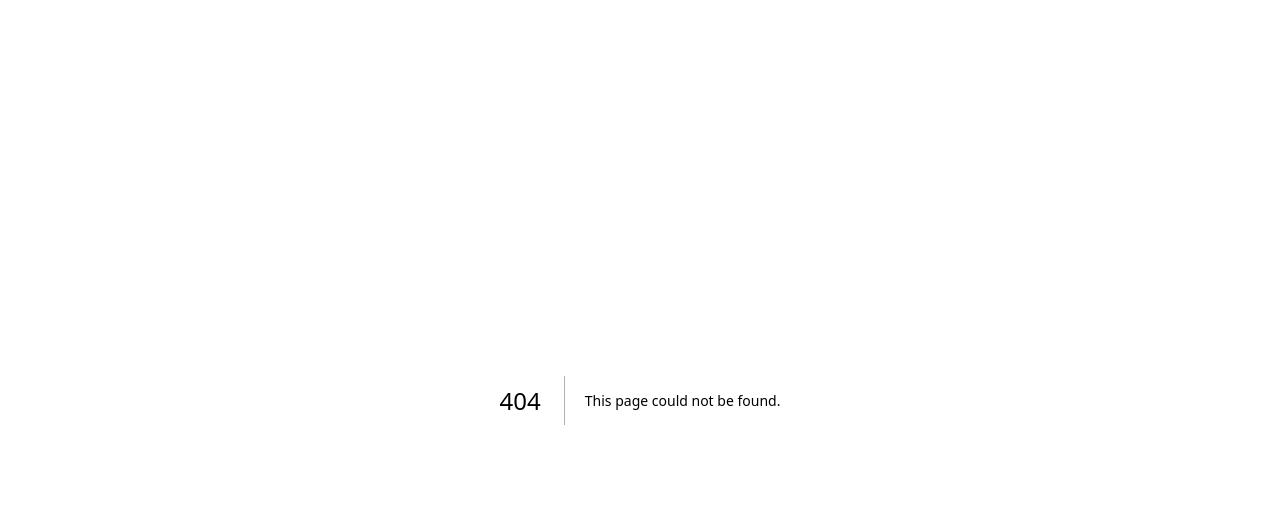
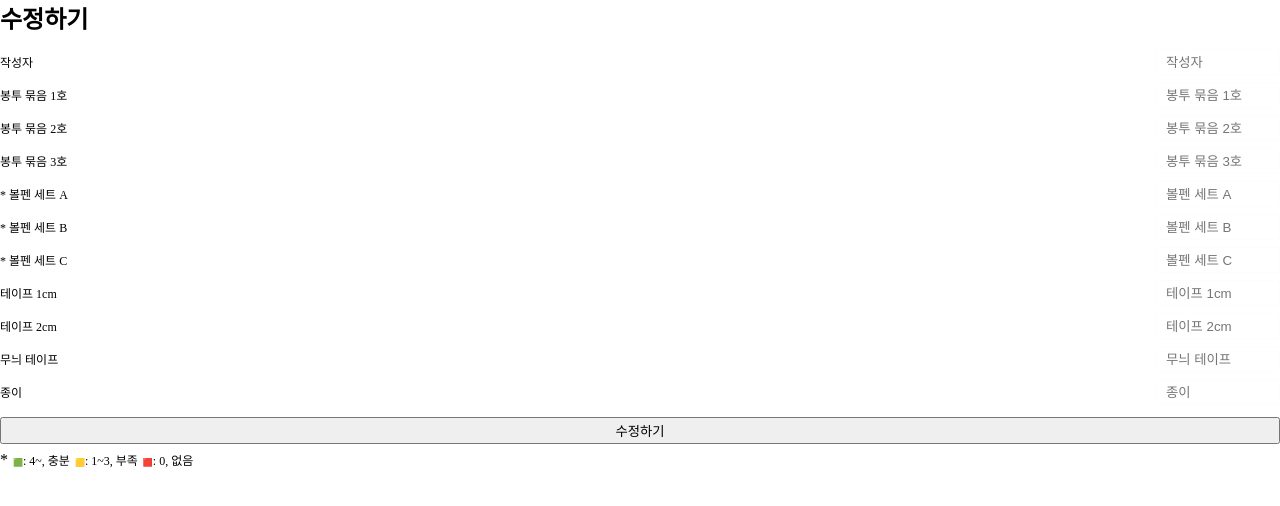
Before and after one commit to AngryDoggaebi/Inventory-Management, a Next.js app: page /inventory/SSG/1/edit in a window 1280 px wide. Before the commit this address had no page. Shown: the top 506 px of the page. Built offline with nearby package versions, Linux system fonts and the light colour scheme.

Commit message:
ssg test 추가

```diff
--- /dev/null
+++ b/pages/inventory/SSG/[id]/edit.js
@@ -0,0 +1,207 @@
+import { patchHandler } from '@/utill/api/patch';
+import { postHandler } from '@/utill/api/post';
+import axios from 'axios';
+import { useParams } from 'next/navigation';
+import { useRouter } from 'next/router';
+import React, { useEffect, useState } from 'react';
+import { useDispatch, useSelector } from 'react-redux';
+import { reRandering } from '@/redux/daily';
+
+const Edit = ({ res }) => {
+  const dispatch = useDispatch();
+  const params = useParams();
+  const [originalData, setOriginalData] = useState(); // 수정 전 값
+  const formattedToday = useSelector(state => state.formattedTodaySlice);
+  const router = useRouter();
+  const [inputData, setInputData] = useState({
+    aditor: '',
+    saftybag_1: '',
+    saftybag_2: '',
+    saftybag_3: '',
+    pen_A: '',
+    pen_B: '',
+    pen_C: '',
+    opp_1: '',
+    opp_2: '',
+    opp_pattern: '',
+    paper: '',
+  }); // 수정할 값
+
+  useEffect(() => {
+    if (res) {
+      setOriginalData(res);
+      // 기본값 저장
+      setInputData({
+        ...inputData,
+        aditor: res.data.aditor,
+        saftybag_1: res.data.saftybag_1,
+        saftybag_2: res.data.saftybag_2,
+        saftybag_3: res.data.saftybag_3,
+        pen_A: res.data.pen_A,
+        pen_B: res.data.pen_B,
+        pen_C: res.data.pen_C,
+        opp_1: res.data.opp_1,
+        opp_2: res.data.opp_2,
+        opp_pattern: res.data.opp_pattern,
+        paper: res.data.paper,
+      });
+    }
+  }, [res]);
+
+  const inputHandler = e => {
+    const { value, name } = e.target;
+    setInputData({ ...inputData, [name]: value });
+  };
+
+  const onClickHandler = async () => {
+    // 데이터 수정중 삭제한 후 수정버튼 클릭한 경우
+    // 데이터 존재하는지 확인
+    await axios.get(`/api/dailyapi/edit?id=${params.id}`).then(res => {
+      // 데이터 존재시 patch 요청
+      if (res.data !== null) {
+        patchHandler(params.id, inputData).then(() => {
+          router.push('/inventory');
+        });
+      }
+      // 데이터 존재하지 않는 경우 post 요청
+      else {
+        postHandler(formattedToday, inputData).then(() => {
+          dispatch(reRandering());
+        });
+      }
+    });
+  };
+
+  return (
+    <form className="post-edit-input-form">
+      <div className="post-title">
+        <h2>수정하기</h2>
+        <div id="edit-date">{originalData && originalData.date}</div>
+      </div>
+      <div className="post-input">
+        <div className="post-input1">
+          <div className="input-wrapper">
+            <span className="input-name">작성자</span>
+            <input
+              placeholder="작성자"
+              name="aditor"
+              defaultValue={originalData && originalData.data.aditor}
+              onChange={e => inputHandler(e)}
+            />
+          </div>
+          <div className="input-wrapper">
+            <span className="input-name">봉투 묶음 1호</span>
+            <input
+              placeholder="봉투 묶음 1호"
+              name="saftybag_1"
+              defaultValue={originalData && originalData.data.saftybag_1}
+              onChange={e => inputHandler(e)}
+            />
+          </div>
+          <div className="input-wrapper">
+            <span className="input-name">봉투 묶음 2호</span>
+            <input
+              placeholder="봉투 묶음 2호"
+              name="saftybag_2"
+              defaultValue={originalData && originalData.data.saftybag_2}
+              onChange={e => inputHandler(e)}
+            />
+          </div>
+          <div className="input-wrapper">
+            <span className="input-name">봉투 묶음 3호</span>
+            <input
+              placeholder="봉투 묶음 3호"
+              name="saftybag_3"
+              defaultValue={originalData && originalData.data.saftybag_3}
+              onChange={e => inputHandler(e)}
+            />
+          </div>
+          <div className="input-wrapper">
+            <span className="input-name">* 볼펜 세트 A</span>
+            <input
+              placeholder="볼펜 세트 A"
+              name="pen_A"
+              defaultValue={originalData && originalData.data.pen_A}
+              onChange={e => inputHandler(e)}
+            />
+          </div>
+          <div className="input-wrapper">
+            <span className="input-name">* 볼펜 세트 B</span>
+            <input
+              placeholder="볼펜 세트 B"
+              name="pen_B"
+              defaultValue={originalData && originalData.data.pen_B}
+              onChange={e => inputHandler(e)}
+            />
+          </div>
+        </div>
+        <div className="post-input2">
+          <div className="input-wrapper">
+            <span className="input-name">* 볼펜 세트 C</span>
+            <input
+              placeholder="볼펜 세트 C"
+              name="pen_C"
+              defaultValue={originalData && originalData.data.pen_C}
+              onChange={e => inputHandler(e)}
+            />
+          </div>
+          <div className="input-wrapper">
+            <span className="input-name">테이프 1cm</span>
+            <input
+              placeholder="테이프 1cm"
+              name="opp_1"
+              defaultValue={originalData && originalData.data.opp_1}
+              onChange={e => inputHandler(e)}
+            />
+          </div>
+          <div className="input-wrapper">
+            <span className="input-name">테이프 2cm</span>
+            <input
+              placeholder="테이프 2cm"
+              name="opp_2"
+              defaultValue={originalData && originalData.data.opp_2}
+              onChange={e => inputHandler(e)}
+            />
+          </div>
+          <div className="input-wrapper">
+            <span className="input-name">무늬 테이프</span>
+            <input
+              placeholder="무늬 테이프"
+              name="opp_pattern"
+              defaultValue={originalData && originalData.data.opp_pattern}
+              onChange={e => inputHandler(e)}
+            />
+          </div>
+          <div className="input-wrapper">
+            <span className="input-name">종이</span>
+            <input
+              placeholder="종이"
+              name="paper"
+              defaultValue={originalData && originalData.data.paper}
+              onChange={e => inputHandler(e)}
+            />
+          </div>
+        </div>
+      </div>
+
+      <button className="submit-button" type="button" onClick={onClickHandler}>
+        수정하기
+      </button>
+
+      <div className="color-info">
+        <span>*</span>
+        <span>
+          <span className="square">🟩</span>: 4~, 충분
+        </span>
+        <span>
+          <span className="square">🟨</span>: 1~3, 부족
+        </span>
+        <span>
+          <span className="square">🟥</span>: 0, 없음
+        </span>
+      </div>
+    </form>
+  );
+};
+
+export default Edit;
```
Also changed, not shown: pages/inventory/SSG/[id]/index.js (added, +72 -0 lines).
